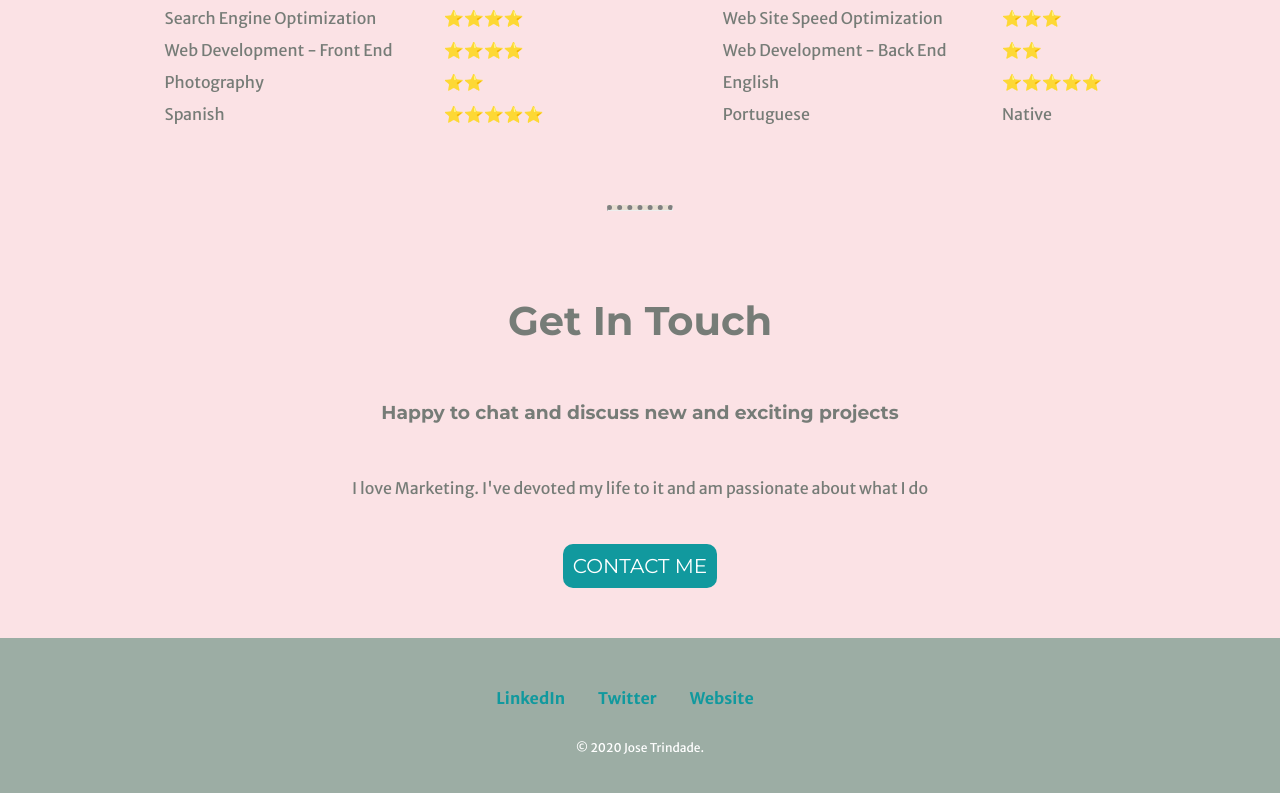
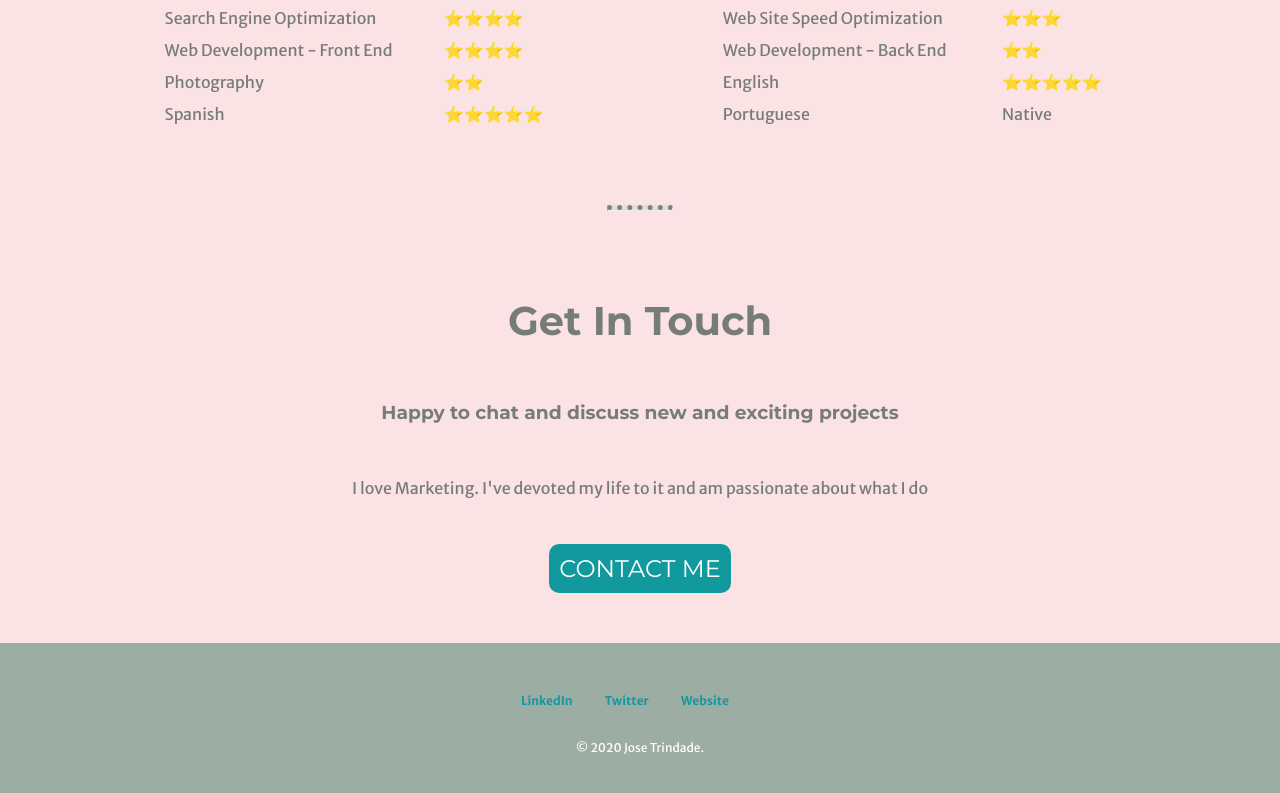
Before and after one commit to jatrindade/josetrindade, a plain HTML site: page index.html in a window 1280 px wide. Shown: the part 2531-3324 px from the top of the page. Drawn offline with Linux system fonts and the light colour scheme.

Commit message:
Update Font Size and href

```diff
--- a/css/styles.css
+++ b/css/styles.css
@@ -46,6 +46,7 @@ table {
 td {
   text-align: left;
   width: 20%;
+  font-size: 1rem;
 }
 .topContainer {
   background-color: #fabea7;
@@ -61,8 +62,8 @@ td {
 
 .bottom-container {
   background-color: #9cada4;
-  /* padding-top: 50px; */
   padding: 50px;
+  font-size: 0.75rem;
 }
 
 .bottom-cloud {
@@ -108,21 +109,12 @@ td {
   height: 100px;
 }
 
-#digital {
-  text-decoration: underline;
-}
-
-#identificacao {
-  font-weight: normal;
-  margin-bottom: 0;
-  padding-bottom: 1.5rem;
-}
-
 .skill-row {
   width: 50%;
   margin: 100px auto;
   line-height: 2;
   text-align: left;
+  font-size:1rem;
 }
 
 .copyright {
@@ -152,13 +144,14 @@ td {
   font-family: 'Montserrat', sans-serif;
   border-radius: 10px;
   color: #FFFFFF;
-  font-size: 20px;
+  font-size: 1.5rem;
   font-weight: 100;
   padding: 10px;
   display: inline-block;
   cursor: pointer;
   text-align: center;
   border: none;
+  text-decoration: none;
 }
 
 .btn:hover {
@@ -174,3 +167,12 @@ td {
   border-radius: 10px;
   text-decoration: none;
 }
+#digital {
+  text-decoration: underline;
+}
+
+#identificacao {
+  font-weight: normal;
+  margin-bottom: 0;
+  padding-bottom: 1.5rem;
+}
--- a/index.html
+++ b/index.html
@@ -104,7 +104,7 @@
         <h2>Get In Touch</h2>
         <h3>Happy to chat and discuss new and exciting projects</h3>
         <p class="contact-par">I love Marketing. I've devoted my life to it and am passionate about what I do</p>
-        <button class="btn" href="maito:jatrindade68@gmail.com">CONTACT ME</button>
+        <a class="btn" href="mailto:jatrindade68@gmail.com">CONTACT ME</a>
       </div>
     </div>
 
@@ -113,8 +113,8 @@
 
   <div class="bottom-container">
     <a class="footer-link" href="https://www.linkedin.com/in/jose-alexandre-trindade-35009886/">LinkedIn</a>
-    <a class="footer-link" href="https://twitter.com/">Twitter</a>
-    <a class="footer-link" href="https://www.appbrewery.co/">Website</a>
+    <a class="footer-link" href="https://twitter.com/Alexand23934682">Twitter</a>
+    <a class="footer-link" href="https://jatrindade.github.io/josetrindade/">Website</a>
     <p class="copyright">© 2020 Jose Trindade.</p>
   </div>
 
```
